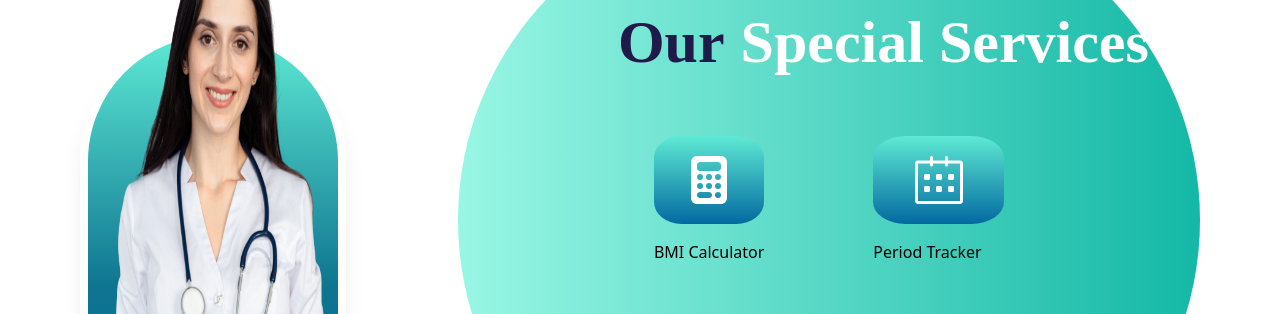
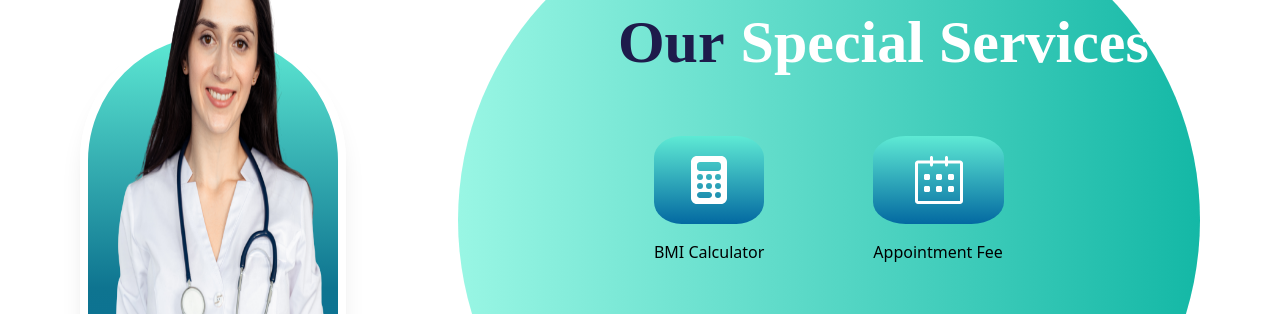
Before and after one commit to ansh-2004/doctor-direct-v2, a React (Create React App) app in the folder frontend/: page / in a window 1280 px wide. Shown: the part 1140-1454 px from the top of the page. Built offline with nearby package versions, Linux system fonts and the light colour scheme; no server answers.

Commit message:
updated17

```diff
--- a/frontend/src/Components/Home/Special Services/Special_Services.jsx
+++ b/frontend/src/Components/Home/Special Services/Special_Services.jsx
@@ -115,7 +115,7 @@ const Special_Services = () => {
               <ServiceItem icon={<FaFlask size={48} color="white" />} text="Lab Reports" isLink linkPath="/labreport" marginClasses="ml-40" />
             </div>
             <div className="flex flex-col space-y-24">
-              <ServiceItem icon={<SlCalender size={48} color="white" />} text="Period Tracker" marginClasses="mr-40" />
+              <ServiceItem icon={<SlCalender size={48} color="white" />} text="Appointment Fee " isLink linkPath="https://buy.stripe.com/test_6oE7vTcFR6Tr4la000" marginClasses="mr-40" />
               <ServiceItem icon={<FaHospital size={48} color="white" />} text="Hospital Near Me" isLink linkPath="/Hospital_Near_Me" marginClasses="mr-40" />
             </div>
           </div>
@@ -140,7 +140,12 @@ const ServiceItem = ({ icon, text, isLink = false, linkPath = '', marginClasses
 
   return (
     <div className={`hover:scale-105 transition-all ${marginClasses}`}>
-      {isLink ? <Link to={linkPath}>{content}</Link> : content}
+     {isLink ?
+        (linkPath.startsWith("http") ?
+          <a href={linkPath} target="_blank" rel="noopener noreferrer">{content}</a>
+          :
+          <Link to={linkPath}>{content}</Link>)
+        : content}
     </div>
   );
 };
```
